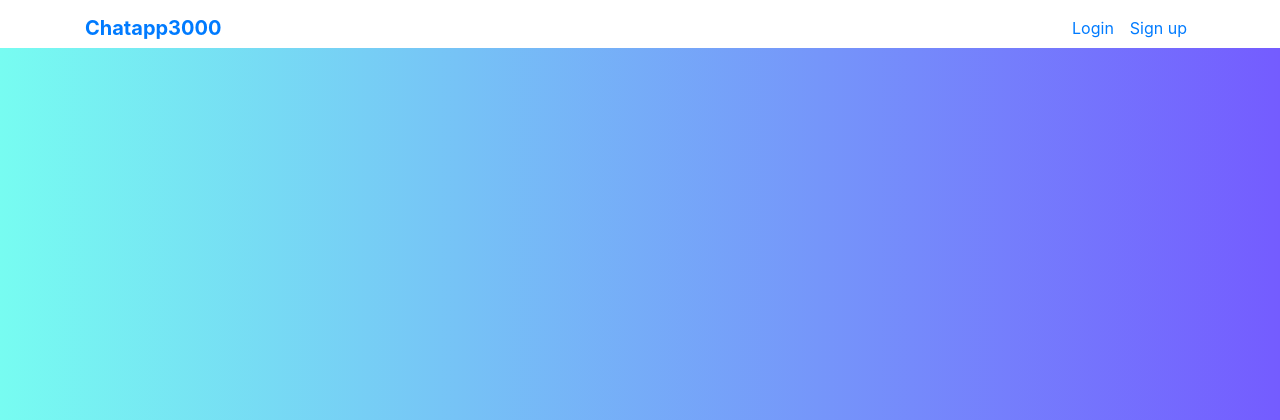
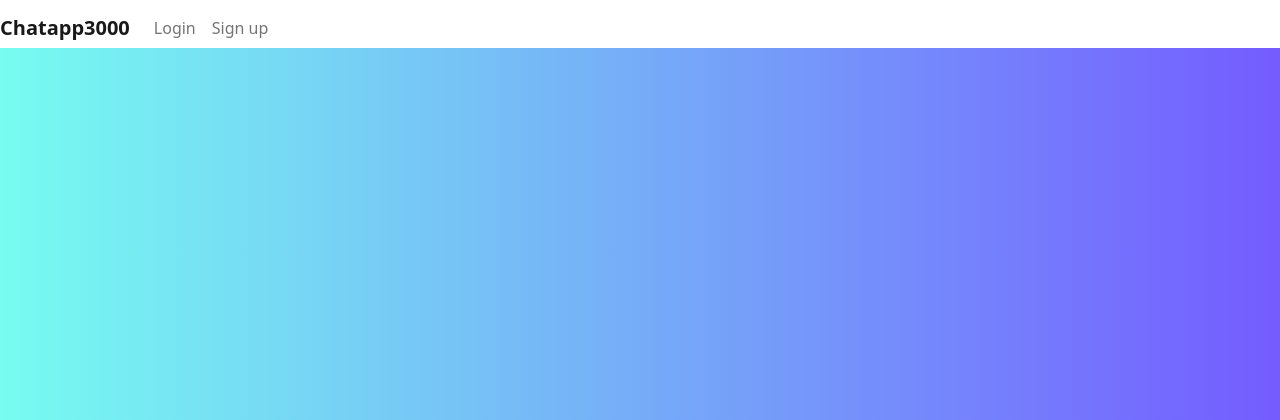
Before and after one commit to tfhuhtal/chatapp, a Flask app: page /join in a window 1280 px wide. Shown: the top 420 px of the page. Run offline with Flask 3, Linux system fonts and the light colour scheme.

Commit message:
css updates

```diff
--- a/templates/layout.html
+++ b/templates/layout.html
@@ -1,12 +1,15 @@
 <!doctype html>
 <meta name="viewport" content="width=device-width, initial-scale=1">
-<link rel="stylesheet" href="https://cdn.jsdelivr.net/npm/bootstrap@4.5.0/dist/css/bootstrap.min.css">
+<link rel="stylesheet" href="https://cdn.jsdelivr.net/npm/bootstrap@5.2.3/dist/css/bootstrap.min.css">
 <body>
 <header>
-    <nav class="navbar fixed-top navbar-expand-lg navbar-ligth scrolling-navbar">
-        <div class="container">
-            <a class="navbar-brand" href="/"><strong>Chatapp3000</strong></a>
-            <ul class="navbar-nav">
+    <nav class="navbar fixed-top navbar-expand-lg navbar-light scrolling-navbar">
+        <a class="navbar-brand" href="/"><strong>Chatapp3000</strong></a>
+        <button class="navbar-toggler" type="button" data-toggle="collapse" data-target="#navbarSupportedContent" aria-controls="navbarSupportedContent" aria-expanded="false" aria-label="Toggle navigation">
+            <span class="navbar-toggler-icon"></span>
+        </button>
+        <div class="collapse navbar-collapse" id="navbarSupportedContent">
+            <ul class="navbar-nav mr-auto">
                 {% if session.user_id %}
                 <li class="nav-item">
                     <a class="nav-link" href="/create">Create room</a>
```
